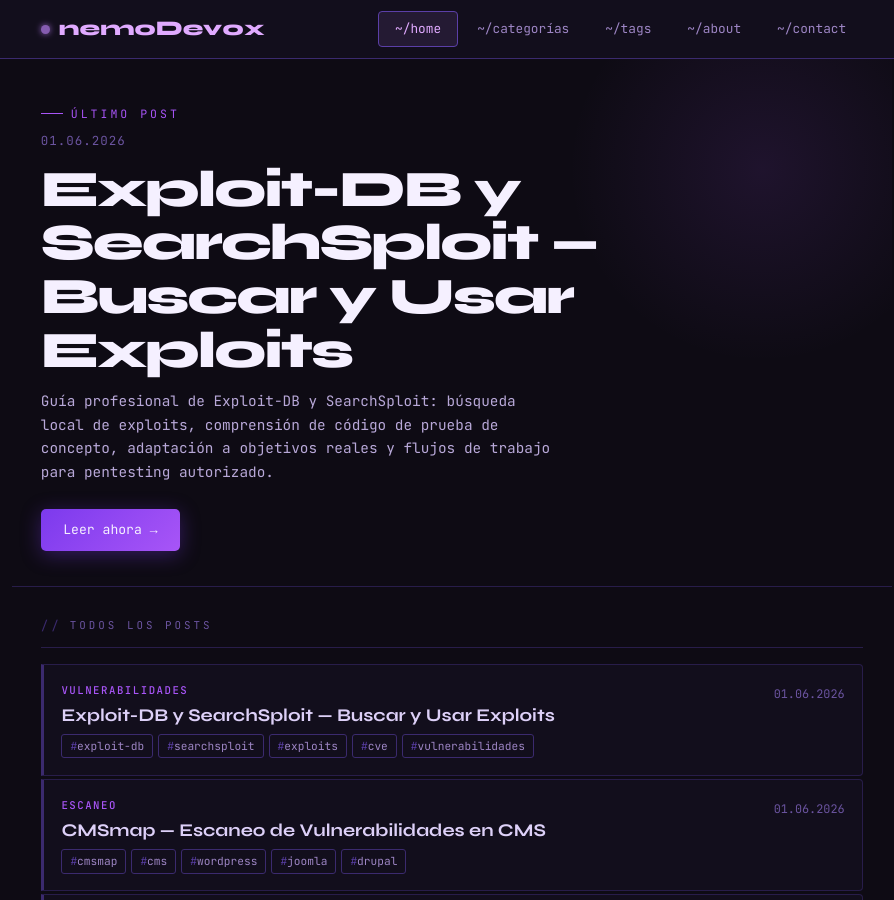
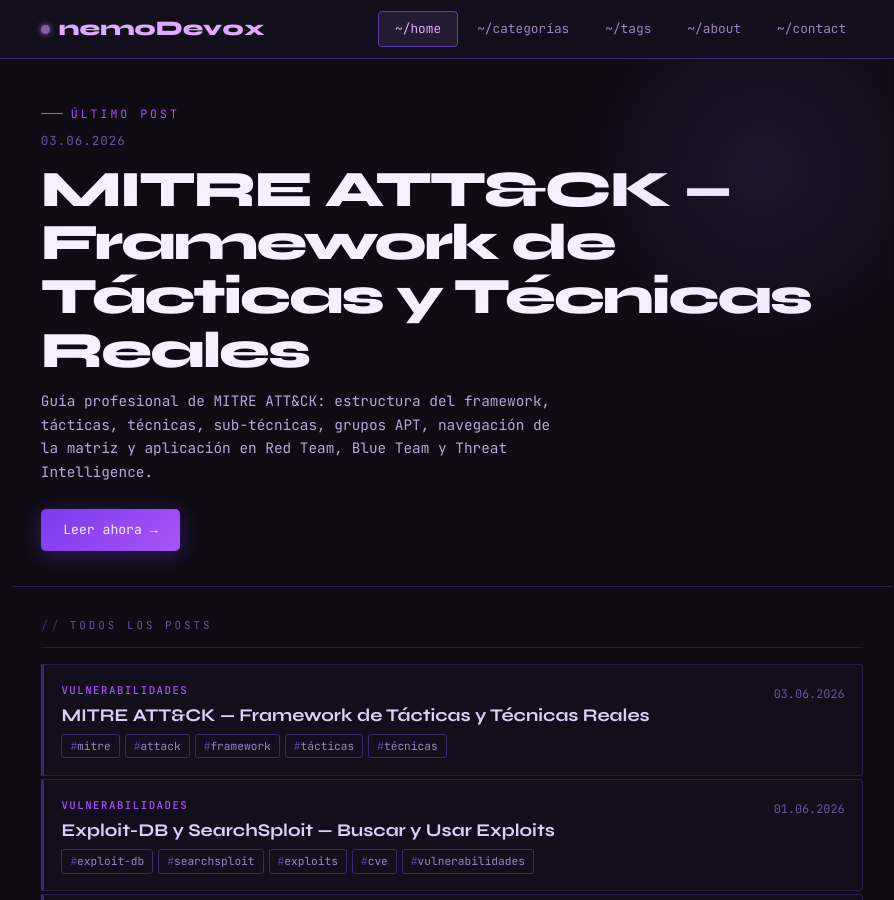
Before and after one commit to nemoDev0x/nemoDev0x.github.io, a Jekyll site: the page built from index.html, in a window 1280 px wide and 900 px high. Shown: the whole window, without its empty margins (188-1082 px from the left). Built offline with Jekyll 4.4.1, drawn with Linux system fonts in a browser that asks for light colours; some of the changed text lies outside the part shown.

Commit message:
Update and rename 2025-05-30-mitre-attack.md to 2026-06-03-mitre-attack.md

```diff
--- a/_posts/2025-05-30-mitre-attack.md
+++ b/_posts/2026-06-03-mitre-attack.md
@@ -1,7 +1,7 @@
 ---
 layout: post
 title: "MITRE ATT&CK — Framework de Tácticas y Técnicas Reales"
-date: 2025-05-30
+date: 2026-06-03
 categories: [vulnerabilidades]
 tags: [mitre, attack, framework, tácticas, técnicas, red-team, blue-team, threat-intelligence, ttps]
 description: "Guía profesional de MITRE ATT&CK: estructura del framework, tácticas, técnicas, sub-técnicas, grupos APT, navegación de la matriz y aplicación en Red Team, Blue Team y Threat Intelligence."
```
